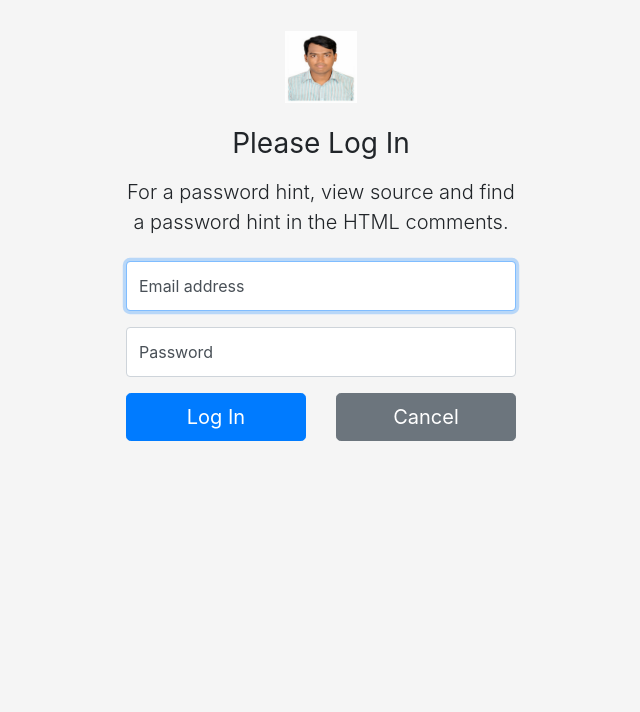
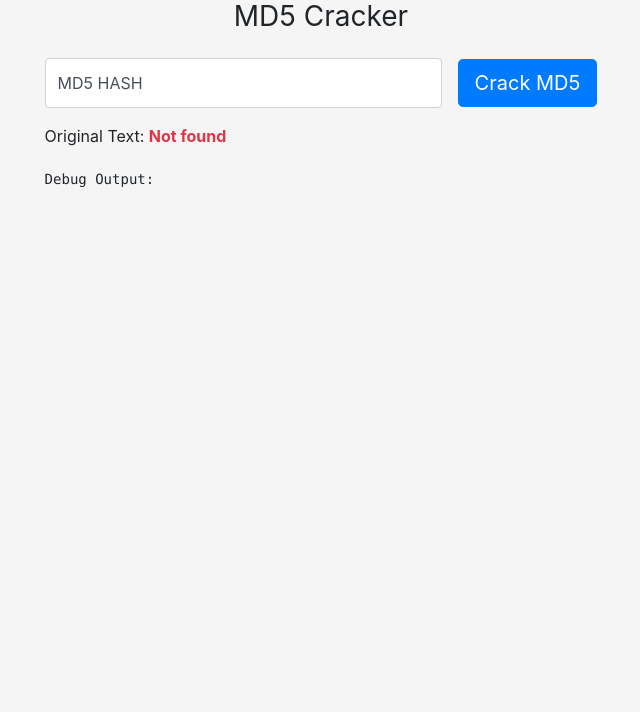
Before and after one commit to hafijul233/we4a, a PHP site: page /c1w7/index.php in a window 1280 px wide. Shown: the top 712 px of the page, without its empty margins (319-959 px from the left). Run offline with PHP 8.4, Linux system fonts and the light colour scheme.

Commit message:
md5 cracker passed

```diff
--- a/c1w7/index.php
+++ b/c1w7/index.php
@@ -1,63 +1,48 @@
 <?php require "../include/pdo.php";
 
-$salt = "it is not a pinch of salt";
+$title = "Mohammad Hafijul Islam";
 
-if (isset($_POST['submit']) && $_POST['submit'] == 'Log In') {
-    $error = [];
-    //Email Validation
-    $email = filter_var(htmlentities($_POST['email']), FILTER_SANITIZE_EMAIL);
-    if ($email == '' || $email == NULL) {
-        array_push($error, "Email address field is required.");
-    } else if (!filter_var($email, FILTER_VALIDATE_EMAIL)) {
-        array_push($error, "Email must have an at-sign (@)");
-    }
+$default = [
+    'type' => 'text-danger',
+    'msg' => "Not found"
+];
 
-    //password validation
-    $password = htmlentities($_POST['pass']);
-    if ($password == '' || $password == NULL) {
-        array_push($error, "Password field is required.");
-    }
+$time_diff = "";
 
-    //no error found && validation passed
-    if (count($error) == 0) {
-        $encrypt = md5($salt . $password);
+function isValidMd5($md5)
+{
+    return preg_match('/^[a-f0-9]{32}$/', $md5);
+}
 
-        $sql = "SELECT * FROM `users` WHERE `email` = :email AND `stored_hash` = :password LIMIT 1";
-        $statement = $pdo->prepare($sql, array(PDO::ATTR_CURSOR => PDO::CURSOR_FWDONLY));
+if (isset($_GET['submit']) && $_GET['submit'] == 'Crack MD5') {
+    //dat validation
+    $pin_value = filter_var(htmlentities($_GET['md5']), FILTER_SANITIZE_STRING);
 
-        $statement->execute(array(':email' => $email, ':password' => $encrypt));
-        $red = $statement->fetchAll(PDO::FETCH_ASSOC);
+    $start_time = microtime(true);
 
-        //login failed
-        if (!$red) {
-            error_log("Login Fail.  $email  $encrypt");
-            array_push($error, "Incorrect Password.");
-
-            //errors collection
-            $_SESSION['errors'] = $error;
-
-        } //login succeed
-        else {
-            $_SESSION['user'] = $red[0];
-            error_log("Login Success. $email");
-
-            //redirect to view.php page as get req
-            header("Location: view.php");
-            return;
+    $trials = [];
+    $rev_pin = '';
+    for ($i = 0; $i < 10000; $i++) {
+        $trial_pin = str_pad(strval($i), 4, "0", STR_PAD_LEFT);
+        $trial_md5 = hash('md5', $trial_pin);
+        array_push($trials, ['md5' => $trial_md5, 'pin' => $trial_pin]);
+        if ($trial_md5 == $pin_value) {
+            $rev_pin = $trial_pin;
+        } else if ($rev_pin != '' && count($trials) >= 15) {
+            break;
         }
     }
 
-    //errors collection
-    $_SESSION['errors'] = $error;
-
-    //redirect to this page as get req
-    header("Location: login.php");
-    return;
-} //login cancelled
-elseif (isset($_POST['cancel']) && $_POST['cancel'] == 'Cancel') {
-    //redirect to index.php
-    header('Location: index.php');
-    return;
+    if ($rev_pin != '') {
+        $default = [
+            'type' => 'text-success',
+            'msg' => $rev_pin
+        ];
+    }
+    //shuffle array for fun
+    shuffle($trials);
+    //execution time
+    $time_diff = microtime(true) - $start_time;
 }
 ?>
 <!doctype html>
@@ -65,7 +50,7 @@ elseif (isset($_POST['cancel']) && $_POST['cancel'] == 'Cancel') {
 <head>
   <meta charset="utf-8">
   <meta name="viewport" content="width=device-width, initial-scale=1, shrink-to-fit=no">
-  <title>Mohammad Hafijul Islam - Autos Database</title>
+  <title><?= $title ?> - MD5 Cracker</title>
   <link rel="shortcut icon" href="../assets/img/icons.jpg" type="image/jpg">
   <!-- Bootstrap core CSS -->
   <link href="../assets/css/bootstrap.css" rel="stylesheet" type="text/css">
@@ -75,49 +60,44 @@ elseif (isset($_POST['cancel']) && $_POST['cancel'] == 'Cancel') {
 <body class="d-flex flex-column h-100">
 <!-- Begin page content -->
 <main role="main" class="flex-shrink-0">
-  <div class="container">
-    <form class="form-signin" action="login.php" method="post" accept-charset="UTF-8" autocomplete="off"
-          spellcheck="true">
-      <div class="text-center mb-4">
-        <img class="mb-4" src="../assets/img/icons.jpg" alt="Logo" width="72" height="72">
-        <h1 class="h3 mb-3 font-weight-normal">Please Log In</h1>
-        <p class="lead">
-          For a password hint, view source and find a password hint
-          in the HTML comments.
-          <!-- Email: ('Chuck','csev@umich.edu','123'), ('Glenn','gg@umich.edu','123'); -->
-          <!-- Hint: The password is the three character name of the
-          programming language used in this class (all lower case)
-          followed by 123. -->
-        </p>
-      </div>
-        <?php //print_r($_SESSION) ?>
-        <?= display_error() ?>
-      <div class="form-label-group">
-        <input type="text" id="inputEmail" class="form-control"
-               placeholder="Email address" name="email" size="255" required autofocus>
-        <label for="inputEmail">Email address</label>
-      </div>
+  <div class="text-center mb-4">
+    <h1 class="h3 mb-3 font-weight-normal">MD5 Cracker</h1>
+  </div>
+  <form class="form-inline" action="index.php" method="get" accept-charset="UTF-8" autocomplete="off"
+        spellcheck="true">
+      <?= display_error() ?>
+    <div class="form-label-group mr-3">
+      <input type="text" id="inputEmail" class="form-control"
+             placeholder="Email address" name="md5" size="32">
+      <label for="inputEmail">MD5 HASH</label>
+    </div>
+    <div class="form-group mt-n3">
+      <input class="btn btn-lg btn-primary"
+             type="submit" name="submit" value="Crack MD5">
+    </div>
+  </form>
+  Original Text: <span class="font-weight-bold <?= $default['type'] ?>"><?= $default['msg'] ?></span>
+  <pre>
+    <p>Debug Output:</p>
+<?php
+if (!empty($trials)) {
+    $i = 1;
+    foreach ($trials as $trial) {
+        if ($i <= 15) {
+            echo $trial['md5'] . " " . $trial['pin'] . PHP_EOL;
+        } else
+            break;
 
-      <div class="form-label-group">
-        <input type="password" id="inputPassword" class="form-control"
-               placeholder="Password" name="pass" required>
-        <label for="inputPassword">Password</label>
-      </div>
-      <div class="row">
-        <div class="col-6">
-          <input class="btn btn-lg btn-primary btn-block"
-                 type="submit" name="submit" value="Log In">
-        </div>
-        <div class="col-6">
-          <input class="btn btn-lg btn-secondary btn-block" type="reset" name="cancel" value="Cancel">
-        </div>
-      </div>
-    </form>
-  </div>
+        $i++;
+    }
+    echo "Elapsed time:" . $time_diff;
+}
+?>
+</pre>
 </main>
 <footer class="footer mt-auto py-3">
   <div class="container">
-    <span class="text-muted">&copy; <?= date('Y') ?>. Mohammad Hafijul Islam</span>
+    <span class="text-muted">&copy; <?= date('Y') ?>. <?= $title ?></span>
   </div>
 </footer>
 <script src="../assets/js/jquery.min.js"></script>
```
